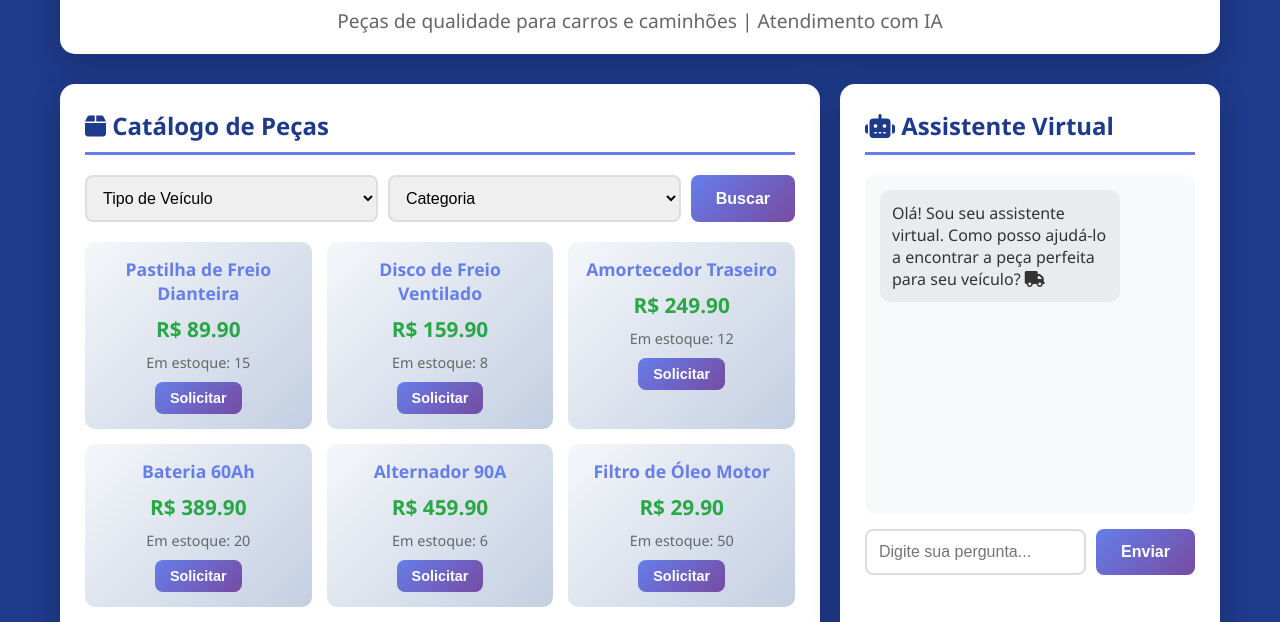
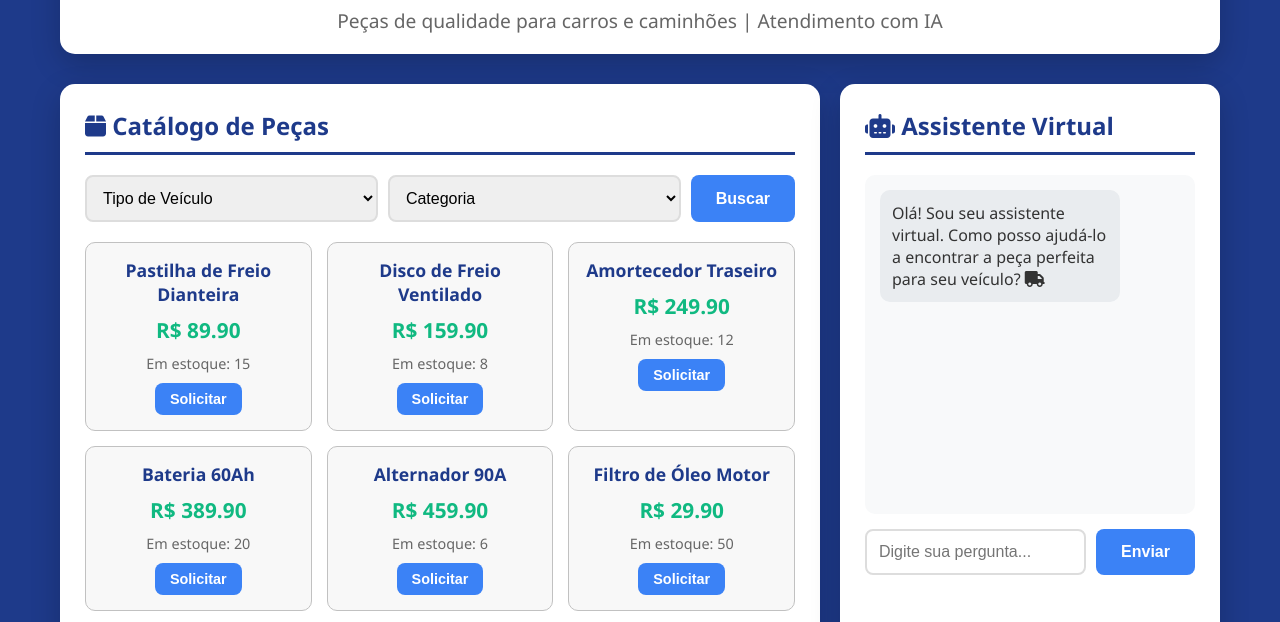
Before and after one commit to Luiz-9858/autopecas-pro-ia, a website: page index.html in a window 1280 px wide. Shown: the part 98-720 px from the top of the page. Drawn offline with Linux system fonts and the light colour scheme.

Commit message:
fix: atualiza cores e estilos para melhorar a estética e a legibilidade

```diff
--- a/index.html
+++ b/index.html
@@ -62,7 +62,7 @@
     .card h2 {
       color: #1e3a8a;
       margin-bottom: 20px;
-      border-bottom: 3px solid #667eea;
+      border-bottom: 3px solid #1e3a8a;
       padding-bottom: 10px;
     }
 
@@ -87,12 +87,12 @@
     select:focus,
     textarea:focus {
       outline: none;
-      border-color: #667eea;
+      border-color: #1e3a8a;
     }
 
     button {
-      background: linear-gradient(135deg, #667eea 0%, #764ba2 100%);
-      color: white;
+      background: #3b82f6;
+      color: #ffffff;
       border: none;
       padding: 12px 25px;
       border-radius: 8px;
@@ -104,7 +104,7 @@
 
     button:hover {
       transform: translateY(-2px);
-      box-shadow: 0 5px 15px rgba(102, 126, 234, 0.4);
+      box-shadow: 0 5px 15px #3b82f6;
     }
 
     button:active {
@@ -124,8 +124,9 @@
     }
 
     .product-card {
-      background: linear-gradient(135deg, #f5f7fa 0%, #c3cfe2 100%);
+      background: rgba(247, 247, 247, 0.87);
       padding: 15px;
+      border: #c1c1c1 1px solid;
       border-radius: 10px;
       text-align: center;
       transition: transform 0.3s;
@@ -136,14 +137,14 @@
     }
 
     .product-card h3 {
-      color: #667eea;
+      color: #1e3a8a;
       font-size: 1.1em;
       margin-bottom: 10px;
     }
 
     .product-card .price {
       font-size: 1.3em;
-      color: #28a745;
+      color: #10b981;
       font-weight: bold;
       margin: 10px 0;
     }
@@ -209,7 +210,7 @@
     .form-group label {
       display: block;
       margin-bottom: 5px;
-      color: #667eea;
+      color: #1e3a8a;
       font-weight: bold;
     }
 
```
